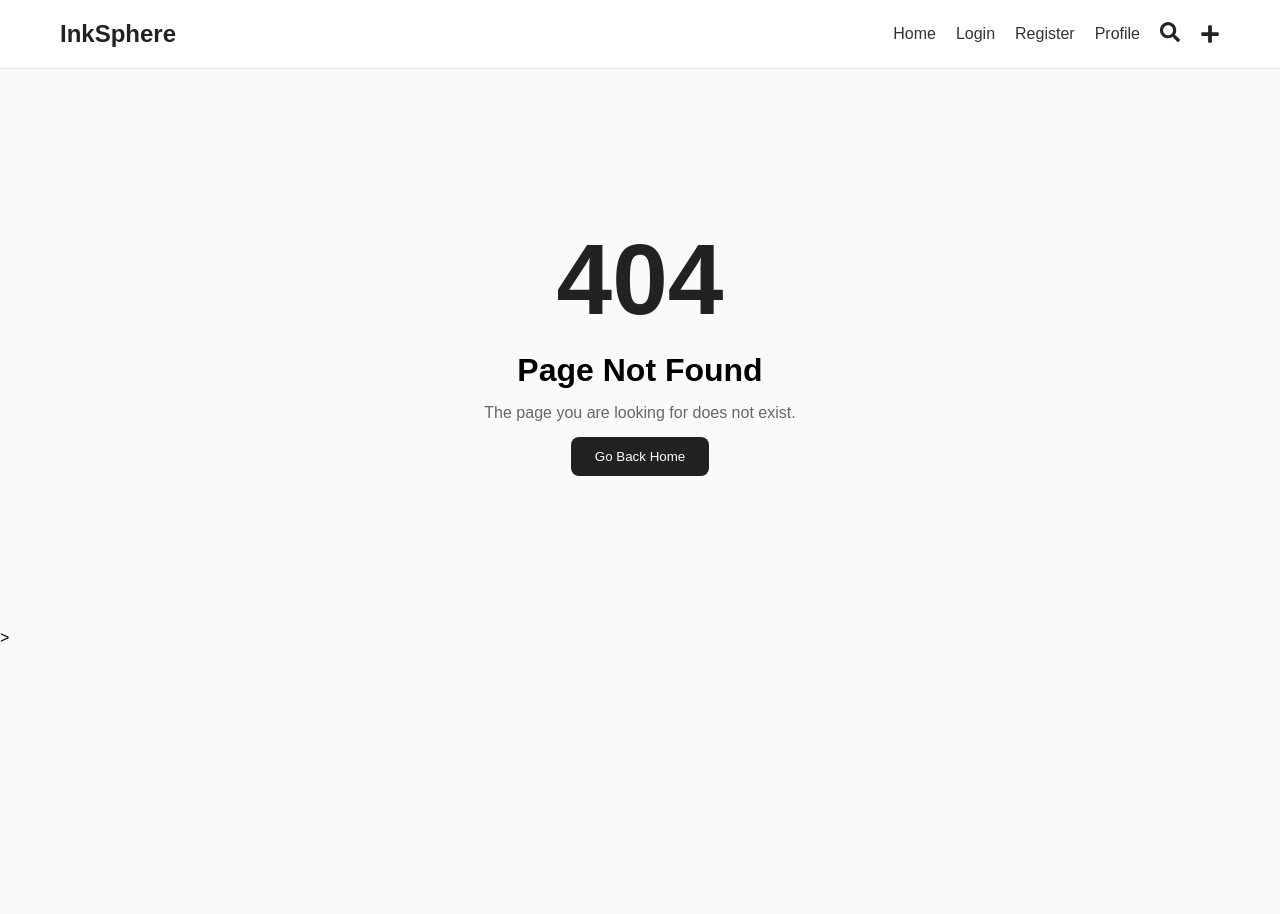
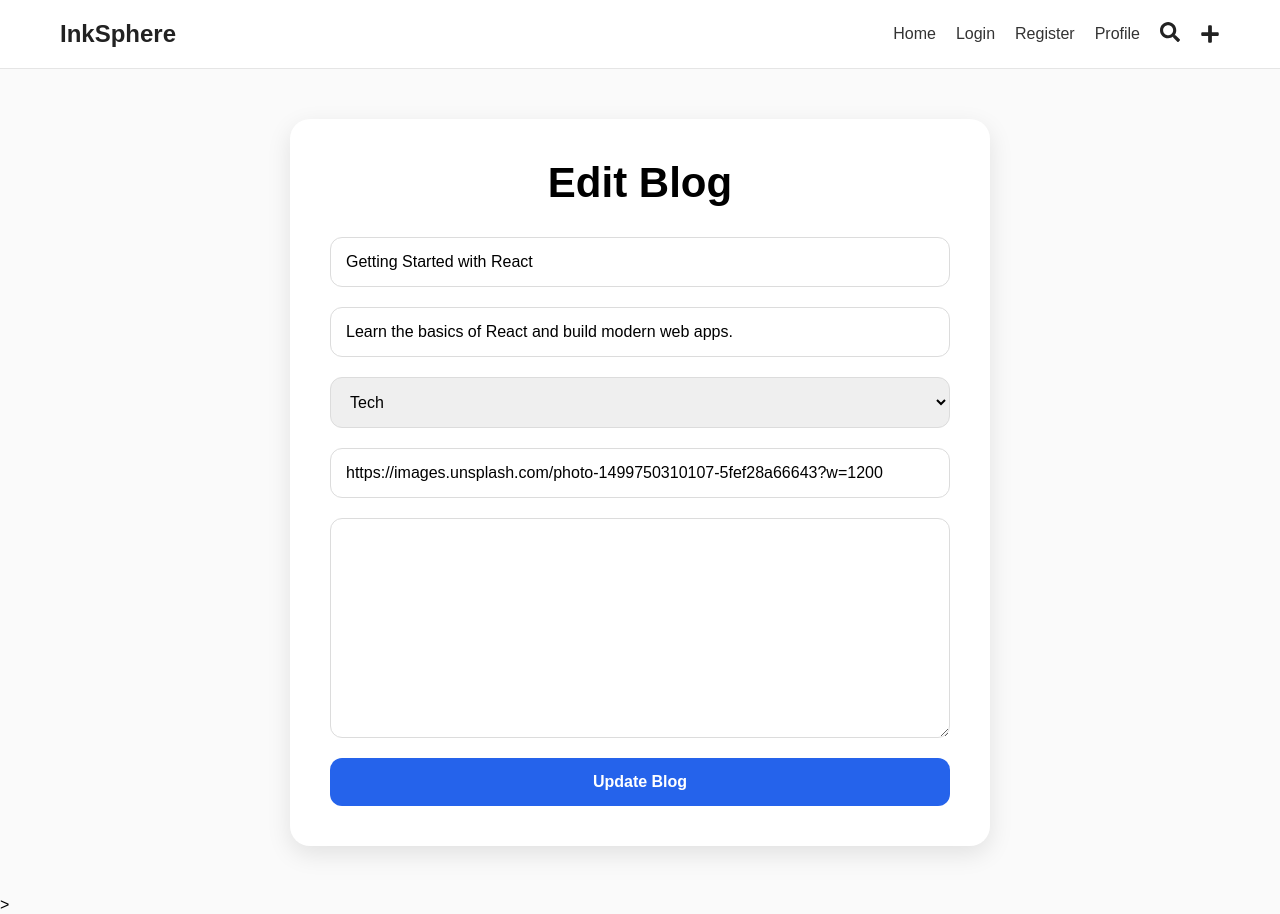
Before and after one commit to ACM-JUIT/Team-5-Inksphere, a React (Vite) app in the folder frontend-app/: page /edit-blog/1 in a window 1280 px wide. Before the commit this address had no page. Before the commit the page ends 800 px from the top, so only its background shows below. Built offline with nearby package versions, Linux system fonts and the light colour scheme.

Commit message:
Implemented blog editing and statistics feature

```diff
--- /dev/null
+++ b/frontend-app/src/pages/EditBlog.jsx
@@ -0,0 +1,132 @@
+import { useState } from "react";
+import { useNavigate, useParams } from "react-router-dom";
+
+function EditBlog({ blogs, setBlogs }) {
+  const { id } = useParams();
+  const navigate = useNavigate();
+
+  const blog = blogs.find(
+    (blog) => blog.id === Number(id)
+  );
+
+  const [title, setTitle] = useState(
+    blog?.title || ""
+  );
+
+  const [description, setDescription] =
+    useState(blog?.description || "");
+
+  const [category, setCategory] = useState(
+    blog?.category || ""
+  );
+
+  const [image, setImage] = useState(
+    blog?.image || ""
+  );
+
+  const [content, setContent] = useState(
+    blog?.content || ""
+  );
+
+  const [error, setError] = useState("");
+
+  function handleUpdate(e) {
+    e.preventDefault();
+
+    if (
+      !title ||
+      !description ||
+      !category ||
+      !image ||
+      !content
+    ) {
+      setError("Please fill all fields");
+      return;
+    }
+
+    const updatedBlogs = blogs.map((blog) =>
+      blog.id === Number(id)
+        ? {
+            ...blog,
+            title,
+            description,
+            category,
+            image,
+            content,
+          }
+        : blog
+    );
+
+    setBlogs(updatedBlogs);
+
+    navigate("/profile");
+  }
+
+  return (
+    <div className="create-blog">
+      <h1>Edit Blog</h1>
+
+      <form onSubmit={handleUpdate}>
+        <input
+          type="text"
+          value={title}
+          onChange={(e) =>
+            setTitle(e.target.value)
+          }
+        />
+
+        <input
+          type="text"
+          value={description}
+          onChange={(e) =>
+            setDescription(e.target.value)
+          }
+        />
+
+        <select
+          value={category}
+          onChange={(e) =>
+            setCategory(e.target.value)
+          }
+        >
+          <option value="Tech">Tech</option>
+          <option value="Travel">Travel</option>
+          <option value="Lifestyle">
+            Lifestyle
+          </option>
+          <option value="Education">
+            Education
+          </option>
+        </select>
+
+        <input
+          type="text"
+          value={image}
+          onChange={(e) =>
+            setImage(e.target.value)
+          }
+        />
+
+        <textarea
+          rows="10"
+          value={content}
+          onChange={(e) =>
+            setContent(e.target.value)
+          }
+        />
+
+        {error && (
+          <p className="error-message">
+            {error}
+          </p>
+        )}
+
+        <button type="submit">
+          Update Blog
+        </button>
+      </form>
+    </div>
+  );
+}
+
+export default EditBlog;
--- a/frontend-app/src/pages/Profile.jsx
+++ b/frontend-app/src/pages/Profile.jsx
@@ -1,4 +1,5 @@
 import { useState } from "react";
+import { Link } from "react-router-dom";
 
 function Profile({
   blogs,
@@ -67,6 +68,17 @@ function Profile({
       );
     }
   }
+
+  const totalBlogs = blogs.length;
+
+  const totalCategories = new Set(
+    blogs.map((blog) => blog.category)
+  ).size;
+
+  const latestBlog =
+    blogs.length > 0
+      ? blogs[0].title
+      : "No Blogs Yet";
 
   return (
     <div>
@@ -165,6 +177,37 @@ function Profile({
             }}
           />
 
+          <h3>Blog Statistics</h3>
+
+          <div
+            style={{
+              textAlign: "left",
+              marginTop: "10px",
+              marginBottom: "20px",
+            }}
+          >
+            <p>
+              <strong>Total Blogs:</strong>{" "}
+              {totalBlogs}
+            </p>
+
+            <p>
+              <strong>Categories Used:</strong>{" "}
+              {totalCategories}
+            </p>
+
+            <p>
+              <strong>Latest Blog:</strong>{" "}
+              {latestBlog}
+            </p>
+          </div>
+
+          <hr
+            style={{
+              margin: "25px 0",
+            }}
+          />
+
           <h3>My Blogs</h3>
 
           {blogs.length > 0 ? (
@@ -181,9 +224,20 @@ function Profile({
               >
                 <h4>{blog.title}</h4>
 
-                <p>
-                  {blog.category}
-                </p>
+                <p>{blog.category}</p>
+
+                <div
+                  style={{
+                    display: "flex",
+                    gap: "10px",
+                    marginTop: "10px",
+                  }}
+                >
+                  <Link
+                    to={`/edit-blog/${blog.id}`}
+                  >
+                    <button>Edit</button>
+                  </Link>
 
                   <button
                     onClick={() =>
@@ -192,6 +246,7 @@ function Profile({
                   >
                     Delete
                   </button>
+                </div>
               </div>
             ))
           ) : (
--- a/frontend-app/src/routes/AppRoutes.jsx
+++ b/frontend-app/src/routes/AppRoutes.jsx
@@ -5,6 +5,7 @@ import Login from "../pages/Login";
 import Register from "../pages/Register";
 import Profile from "../pages/Profile";
 import CreateBlog from "../pages/CreateBlog";
+import EditBlog from "../pages/EditBlog";
 import BlogDetails from "../pages/BlogDetails";
 import NotFound from "../pages/NotFound";
 
@@ -25,7 +26,10 @@ function AppRoutes({
         }
       />
 
-      <Route path="/login" element={<Login />} />
+      <Route
+        path="/login"
+        element={<Login />}
+      />
 
       <Route
         path="/register"
@@ -53,8 +57,20 @@ function AppRoutes({
       />
 
       <Route
+        path="/edit-blog/:id"
+        element={
+          <EditBlog
+            blogs={blogs}
+            setBlogs={setBlogs}
+          />
+        }
+      />
+
+      <Route
         path="/blog/:id"
-        element={<BlogDetails blogs={blogs} />}
+        element={
+          <BlogDetails blogs={blogs} />
+        }
       />
 
       <Route
```
Lines whose indentation alone changed are shown as unchanged.
